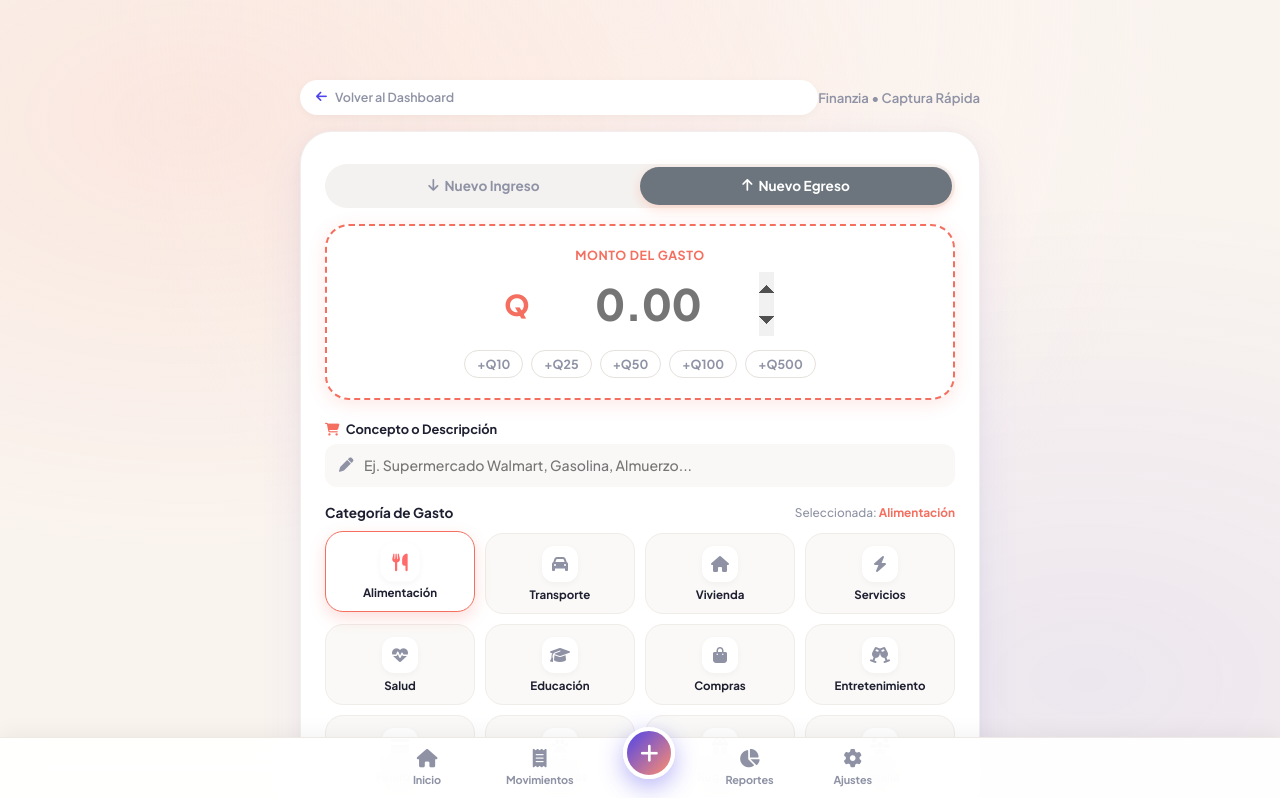
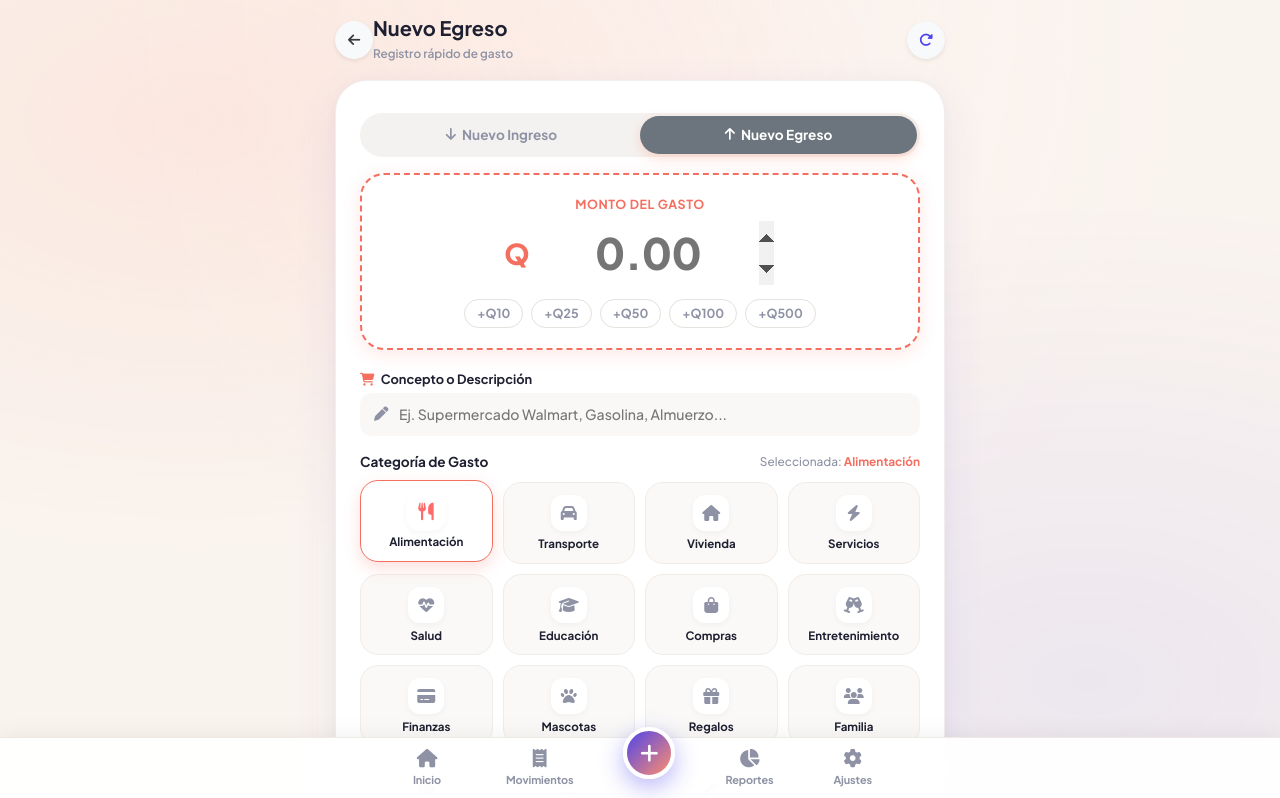
Before and after one commit to jdToralla/adminHome, a React (Create React App) app: page /#/add-data/1 in a window 1280 px wide. Shown: the top 798 px of the page. Built offline with nearby package versions, Linux system fonts and the light colour scheme.

Commit message:
style: estandarizar cabeceras superiores, boton circular de retroceso y espaciado compacto en todas las pantallas

```diff
--- a/src/components/AddData.jsx
+++ b/src/components/AddData.jsx
@@ -691,22 +691,44 @@ export default function AddData() {
   const esModoIngreso = tipoMovimiento === 2;
 
   return (
-    <div className="container" style={{ paddingTop: '80px', paddingBottom: '70px' }}>
-
-      {/* Botón superior de regreso al Dashboard */}
-      <div className="mb-3 d-flex align-items-center justify-content-between" style={{ maxWidth: '680px', margin: '0 auto' }}>
+    <div className="container" style={{ paddingTop: '16px', paddingBottom: '90px', maxWidth: '640px' }}>
+
+      {/* =============================================================== */}
+      {/* ENCABEZADO SUPERIOR ESTANDARIZADO                               */}
+      {/* =============================================================== */}
+      <div className="d-flex align-items-center justify-content-between mb-3">
+        <div className="d-flex align-items-center gap-2">
+          <button
+            type="button"
+            className="btn btn-sm btn-light shadow-sm rounded-circle d-flex align-items-center justify-content-center"
+            style={{ width: '38px', height: '38px' }}
+            onClick={() => historial.push('/home')}
+            title="Volver a Inicio"
+          >
+            <i className="fas fa-arrow-left text-dark"></i>
+          </button>
+          <div>
+            <h4 className="mb-0 font-weight-bold" style={{ fontSize: '1.25rem', color: '#1E1F30' }}>
+              {esModoIngreso ? 'Nuevo Ingreso' : 'Nuevo Egreso'}
+            </h4>
+            <span style={{ fontSize: '0.74rem', color: '#8E92A4', fontWeight: 600 }}>
+              {esModoIngreso ? 'Registro rápido de entrada' : 'Registro rápido de gasto'}
+            </span>
+          </div>
+        </div>
+
         <button
-          className="segmented-pill-btn d-inline-flex align-items-center"
-          onClick={() => historial.push('/home')}
-          style={{ padding: '8px 16px', background: '#FFFFFF', boxShadow: '0 2px 8px rgba(0,0,0,0.04)' }}
+          type="button"
+          className="btn btn-sm btn-light shadow-sm rounded-circle d-flex align-items-center justify-content-center"
+          style={{ width: '38px', height: '38px' }}
+          onClick={() => {
+            setMonto('');
+            setDescripcion('');
+          }}
+          title="Reiniciar formulario"
         >
-          <i className="fas fa-arrow-left mr-2" style={{ color: '#4E44EB' }}></i>
-          <span>Volver al Dashboard</span>
+          <i className="fas fa-redo-alt" style={{ color: '#4E44EB' }}></i>
         </button>
-
-        <span style={{ fontSize: '0.82rem', color: '#8E92A4', fontWeight: 600 }}>
-          Finanzia &bull; Captura Rápida
-        </span>
       </div>
 
       <div className="modulo-ingreso-contenedor">
--- a/src/components/Movimientos.jsx
+++ b/src/components/Movimientos.jsx
@@ -291,7 +291,7 @@ export default function Movimientos() {
   );
 
   return (
-    <div className="container pantalla-movimientos-contenedor" style={{ paddingTop: '20px', paddingBottom: '90px' }}>
+    <div className="container pantalla-movimientos-contenedor" style={{ paddingTop: '16px', paddingBottom: '90px', maxWidth: '640px' }}>
 
       {/* =============================================================== */}
       {/* ENCABEZADO SUPERIOR MINIMALISTA                                 */}
@@ -300,17 +300,18 @@ export default function Movimientos() {
         <div className="d-flex align-items-center gap-2">
           <button
             type="button"
-            className="btn btn-sm btn-light rounded-circle shadow-sm"
+            className="btn btn-sm btn-light shadow-sm rounded-circle d-flex align-items-center justify-content-center"
             onClick={() => historial.push('/home')}
             style={{ width: '38px', height: '38px' }}
+            title="Volver a Inicio"
           >
             <i className="fas fa-arrow-left text-dark"></i>
           </button>
           <div>
-            <h1 className="mb-0" style={{ fontSize: '1.35rem', fontWeight: 800, color: '#1E1F30' }}>
+            <h4 className="mb-0 font-weight-bold" style={{ fontSize: '1.25rem', color: '#1E1F30' }}>
               Movimientos
-            </h1>
-            <span style={{ fontSize: '0.76rem', color: '#8E92A4', fontWeight: 600 }}>
+            </h4>
+            <span style={{ fontSize: '0.74rem', color: '#8E92A4', fontWeight: 600 }}>
               {movimientosFiltrados.length} de {listaMovimientos.length} transacciones
             </span>
           </div>
@@ -318,13 +319,12 @@ export default function Movimientos() {
 
         <button
           type="button"
-          className="btn btn-sm btn-light shadow-sm d-flex align-items-center gap-1"
-          style={{ borderRadius: '12px', padding: '6px 12px', fontSize: '0.8rem', fontWeight: 700 }}
+          className="btn btn-sm btn-light shadow-sm rounded-circle d-flex align-items-center justify-content-center"
+          style={{ width: '38px', height: '38px' }}
           onClick={cargarMovimientos}
           title="Recargar movimientos"
         >
           <i className={`fas fa-sync-alt ${cargando ? 'fa-spin' : ''}`} style={{ color: '#4E44EB' }}></i>
-          <span className="d-none d-sm-inline">Actualizar</span>
         </button>
       </div>
 
--- a/src/components/NavegacionInferior.jsx
+++ b/src/components/NavegacionInferior.jsx
@@ -162,7 +162,7 @@ export default function NavegacionInferior() {
             {/* Botón Vibrante: Nuevo Gasto */}
             <button
               type="button"
-              className="boton-accion-modal-vibrante gasto"
+              className="boton-accion-modal-vibrante gasto mt-4"
               onClick={() => irANuevoMovimiento(1)}
             >
               <div className="icono-circulo-vibrante">
@@ -224,7 +224,7 @@ export default function NavegacionInferior() {
                 {nombreUsuario.charAt(0).toUpperCase()}
               </div>
             )}
-            <div>
+            <div className='mx-2'>
               <strong style={{ fontSize: '0.95rem', color: '#1E1F30', display: 'block' }}>
                 {nombreUsuario}
               </strong>
```
Also changed, not shown: src/components/NewExpense.jsx (+22 -11 lines), package.json (line endings or trailing spaces).
